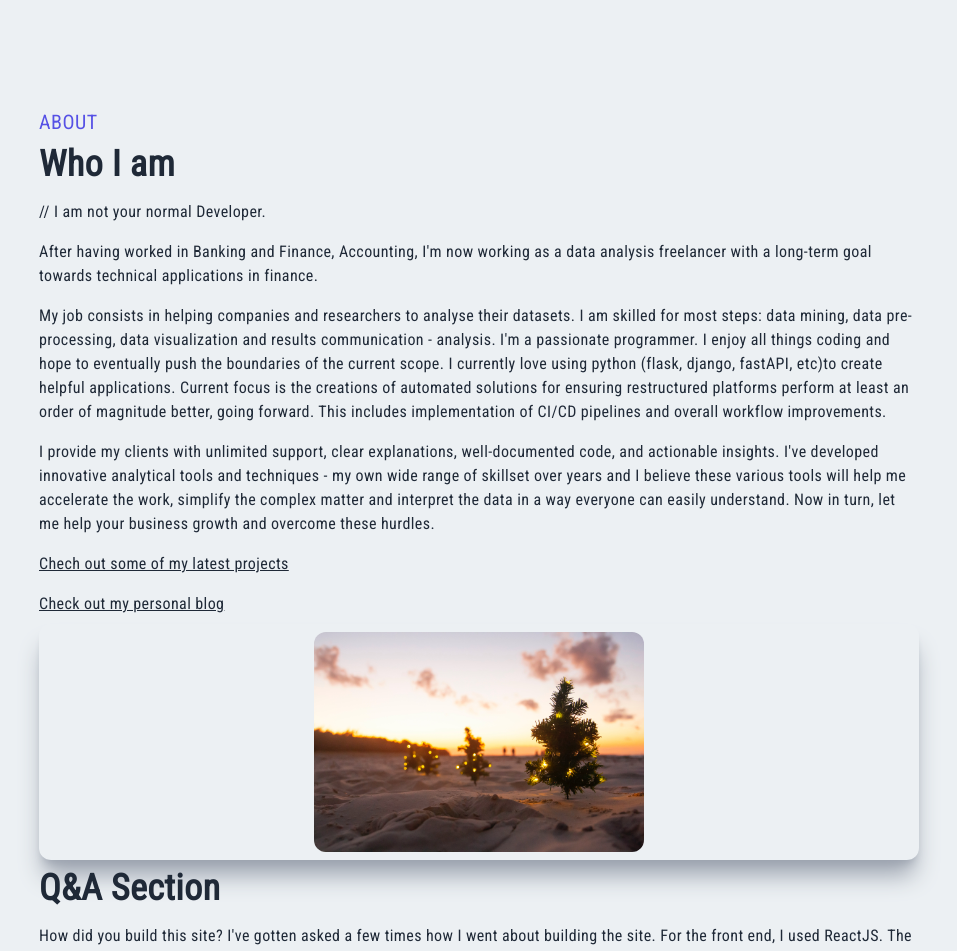
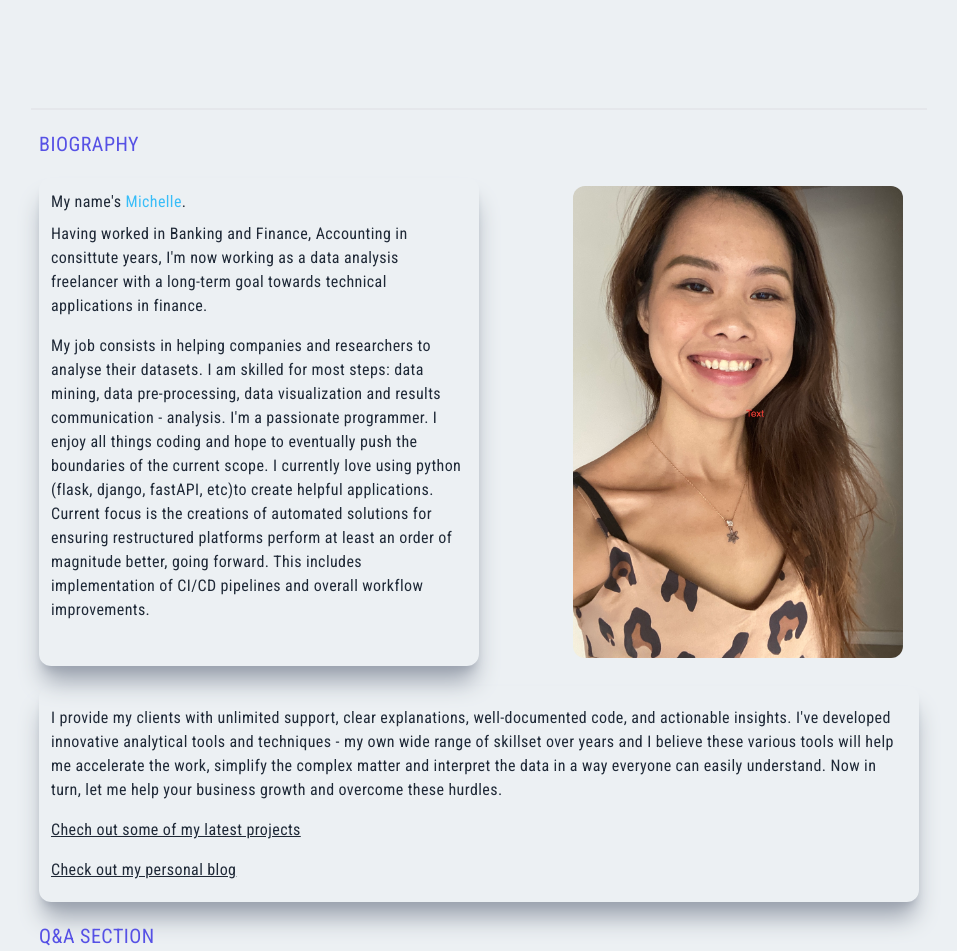
Before and after one commit to Michellehlcn/blog-app-nextjs, a Next.js app: page / in a window 1280 px wide. Shown: the part 700-1651 px from the top of the page, without its empty margins (161-1118 px from the left). Built offline with nearby package versions, Linux system fonts and the light colour scheme; no server answers.

Commit message:
add photo

```diff
--- a/src/components/About.jsx
+++ b/src/components/About.jsx
@@ -3,18 +3,25 @@ import Image from 'next/image';
 
 const About = () => {
     return (
-        <div id='about' className="w-full p-2 flex items-center">
-            <div className="px-2 m-auto gap-8 max-w-4xl exl:max-w-5xl 3xl:max-w-7xl">
+        <div id='about' className="w-full p-2 flex items-center ">
+            <div className="px-2 m-auto gap-8 max-w-4xl exl:max-w-5xl 3xl:max-w-7xl p-5 border-t-2 border-gray-200 dark:border-gray-400/10 ">
+            <p className="uppercase text-xl tracking-wide text-[#5651e5] mb-5">Biography</p>
+                <div className="grid grid-cols-2 mb-5">
+                    <div className="col-start-1 col-span-1 justify-self-start shadow-xl shadow-gray-400 rounded-xl p-3">
 
-                    <p className="uppercase text-xl tracking-wide text-[#5651e5]">About</p>
-                    <h2 className="py-2">Who I am</h2>
-                    <p className="py-2 ">// I am not your normal Developer.</p>
+                        <p>My name's <span className="text-[#38bdf8]">Michelle</span>.</p>
                         <p className="py-2 ">
-                        After having worked in Banking and Finance, Accounting, I'm now working as a data analysis freelancer with a long-term goal towards technical applications in finance.
+                            Having worked in Banking and Finance, Accounting in consittute years, I'm now working as a data analysis freelancer with a long-term goal towards technical applications in finance.
                         </p>
                         <p className="py-2 ">
                             My job consists in helping companies and researchers to analyse their datasets. I am skilled for most steps: data mining, data pre-processing, data visualization and results communication - analysis. I'm a passionate programmer. I enjoy all things coding and hope to eventually push the boundaries of the current scope. I currently love using python (flask, django, fastAPI, etc)to create helpful applications. Current focus is the creations of automated solutions for ensuring restructured platforms perform at least an order of magnitude better, going forward. This includes implementation of CI/CD pipelines and overall workflow improvements.
                         </p>
+                    </div>
+                    <div className="py-2 w-full h-auto m-auto  shadow-gray-400 rounded-xl flex items-center justify-end p-4 hover:scale-105 case-in duration-300">
+                        <Image width="330" height="330" className="rounded-xl" src="/assets/me.jpeg" alt="/" />
+                    </div>
+                </div>
+                <div className="shadow-xl mb-5 shadow-gray-400 rounded-xl p-3">
                 <p className="py-2 ">
                     I provide my clients with unlimited support, clear explanations, well-documented code, and actionable insights. I've developed innovative analytical tools and techniques - my own wide range of skillset over years and I believe these various tools will help me accelerate the work, simplify the complex matter and interpret the data in a way everyone can easily understand. Now in turn, let me help your business growth and overcome these hurdles.
                 </p>
@@ -24,15 +31,12 @@ const About = () => {
                 <p className="py-2 underline cursor-pointer">
                     Check out my personal blog
                 </p>
+        </div>
 
 
-                    <div className="py-2 w-full h-auto m-auto shadow-xl shadow-gray-400 rounded-xl flex items-center justify-center p-4 hover:scale-105 case-in duration-300">
-                        <Image width="330" height="330" className="rounded-xl" src="/assets/pexels-karen-laårk-boshoff-9523768.jpg" alt="/"/>
-                    </div>
 
-                    <h2 className="py-2">
-                        Q&A Section
-                    </h2>
+                <p className="uppercase text-xl tracking-wide text-[#5651e5] mb-5">Q&A Section</p>
+                <div className="shadow-xl mb-5 shadow-gray-400 rounded-xl p-3">
                 <p className="py-2">
                     How did you build this site?
 
@@ -41,9 +45,12 @@ const About = () => {
                 <p className="py-2">
                     How were clients' comments about your services?
 
+
                     I've received really welcomed and nice compliments about my works, and these really gave me great encouragement to continue and improve myself in this field. Here are a few examples:
                 </p>
+                </div>
                 {/* TESTIMONALS */}
+                <p className="uppercase text-xl tracking-wide text-[#5651e5]">What clients said about working with me?</p>
                 <p className="py-2">
                     Why did you choose to work in IT?
 
--- a/src/components/Footer.jsx
+++ b/src/components/Footer.jsx
@@ -139,11 +139,11 @@ const Footer = () => {
                 </section>
 
                 <div class="py-6 mb-6 sm:mb-0 sm:flex ">
-                    <p>Copyright © 2023 Michellehlcn.</p>
+                    <p> All rights reserved © 2023 Michellehlcn.</p>
                     <p class="sm:ml-4 sm:pl-4 sm:border-l sm:border-slate-200 dark:sm:border-slate-200/5">
                         <a class="hover:text-slate-900 dark:hover:text-slate-400" href="/brand">Privacy Policy</a>
                     </p>
-                    <a class="sm:ml-4 sm:pl-4  cursor-pointer sm:border-l sm:border-slate-200 hover:text-slate-900 dark:hover:text-slate-400" href="">Edit this page on GitHub</a>
+                    <a class="sm:ml-4 sm:pl-4  cursor-pointer sm:border-l sm:border-slate-200 hover:text-slate-900 dark:hover:text-slate-400" href=""></a>
                 </div>
             </motion.div>
         </footer>
--- a/src/components/NavBar.jsx
+++ b/src/components/NavBar.jsx
@@ -4,8 +4,12 @@ import Image from 'next/image';
 import Head from 'next/head';
 import Link from 'next/link';
 
-import { AiOutlineClose, AiOutlineMenu, AiOutlineMail } from "react-icons/ai";
-import { FaLinkedinIn, FaGithub, FaTwitter } from "react-icons/fa";
+import { AiOutlineClose, AiOutlineMenu, AiOutlineMail, AiOutlineHome, AiOutlineProject } from "react-icons/ai";
+import { BsPersonBoundingBox } from "react-icons/bs";
+import { BiPhoneCall } from "react-icons/bi";
+import { GiSkills } from "react-icons/gi";
+import { SiBlogger } from "react-icons/si";
+import { FaLinkedinIn, FaGithub, FaTwitter, FaComments } from "react-icons/fa";
 import { BsFillPersonLinesFill } from 'react-icons/bs';
 import { FiMoon, FiSun } from "react-icons/fi";
 import { motion, useAnimation, AnimatePresence } from "framer-motion";
@@ -74,26 +78,25 @@ const NavBar = () => {
                             </ul>
                         </div>
 
-                        <div onClick={handleNav} className="cursor-pointer md:hidden sm:flex z-10 flex sm:items-right">
+                    </div>
+                    <div onClick={handleNav} className="cursor-pointer md:hidden col-start-6 col-span-1 justify-self-end">
                             <AiOutlineMenu size={25} />
-                        </div>
-
                     </div>
-                    <div className="co-start-3 col-span-1 justify-self-end">
+                    <div className="col-start-6 col-span-1 justify-self-end hidden md:flex">
                         {/* DarkMode Container */}
                         <div className="cursor-pointer flex">
                             <motion.div
                                 initial="hidden"
                                 animate="visible"
                                 variants={popUp}
-                                className="cursor-pointer rounded-full z-30 transition active:scale-75"
+                                className="cursor-pointer rounded-full z-30 transition active:scale-75 "
                                 title="Toggle Theme"
                                 onClick={() => changeDarkMode(!isDarkMode)}
                             >
                                 {isDarkMode ? (
-                                    <FiMoon className="h-6 w-6 sm:h-7 sm:w-7 select-none transition active:scale-75" />
+                                    <FiMoon className="h-6 w-6 sm:h-7 sm:w-7  select-none transition active:scale-75" />
                                 ) : (
-                                    <FiSun className="h-6 w-6 sm:h-7 sm:w-7 select-none transition active:scale-75" />
+                                    <FiSun className="h-6 w-6 sm:h-7 sm:w-7  select-none transition active:scale-75" />
                                 )}
                             </motion.div>
                         </div>
@@ -107,7 +110,7 @@ const NavBar = () => {
                         : "fixed left-[-100%] top-0 p-10 ease-in duration-500"}>
                         <div>
                             <div className="flex w-full items-center justify-between">
-                                <Link href="/" ><p className="uppercase cursor-pointer "> michellehlcn</p></Link>
+                                <Link href="/" ><p className="uppercase cursor-pointer text-[#38bdf8] font-extrabold"> michellehlcn</p></Link>
                                 <div onClick={handleNav} className="rounded-full shadow-lg shadow-gray-600 p-3 cursor-pointer">
                                     <AiOutlineClose />
                                 </div>
@@ -119,30 +122,30 @@ const NavBar = () => {
                         </div>
                         <div className="py-4 flex flex-col">
                             <ul className="uppercase">
-                                <Link href="/">
-                                    <li onClick={() => setNav(false)} className="py-4 text-sm">Home</li>
+                            <Link href="/">
+                                <li onClick={() => setNav(false)} className="py-4 text-sm flex gap-3 items-center"><AiOutlineHome/> <span>Home</span></li>
                                 </Link>
-                                <Link href="/#about">
-                                    <li onClick={() => setNav(false)} className="py-4 text-sm">About</li>
+                               <Link href="/#about">
+                                   <li onClick={() => setNav(false)} className="py-4 text-sm flex gap-3 items-center"> <BsPersonBoundingBox /> About</li>
                                 </Link>
-                                <Link href="/#skills">
-                                    <li onClick={() => setNav(false)} className="py-4 text-sm">Skills</li>
+                               <Link href="/#skills">
+                                  <li onClick={() => setNav(false)} className="py-4 text-sm flex gap-3 items-center"> <GiSkills/>Skills</li>
                                 </Link>
                                 <Link href="/#portfolio">
-                                    <li onClick={() => setNav(false)} className="py-4 text-sm">Portfolios</li>
+                                    <li onClick={() => setNav(false)} className="py-4 text-sm flex gap-3 items-center"><AiOutlineProject/>Portfolios</li>
                                 </Link>
-                                <Link href="/#blog">
-                                    <li onClick={() => setNav(false)} className="py-4 text-sm">Blog</li>
+                               <Link href="/#blog">
+                                    <li onClick={() => setNav(false)} className="py-4 text-sm flex gap-3 items-center"> <SiBlogger />Blog</li>
                                 </Link>
                                 <Link href="/">
-                                    <li onClick={() => setNav(false)} className="py-4 text-sm">Testimonals</li>
+                                    <li onClick={() => setNav(false)} className="py-4 text-sm flex gap-3 items-center"><FaComments />Testimonals</li>
                                 </Link>
                                 <Link href="/#contact">
-                                    <li onClick={() => setNav(false)} className="py-4 text-sm">Contact</li>
+                                    <li onClick={() => setNav(false)} className="py-4 text-sm flex gap-3 items-center"><BiPhoneCall/>Contact</li>
                                 </Link>
                             </ul>
                             <div className="pt-40">
-                                <p className="uppercase tracking-wildest text-[#5651e5]">Let's Connect</p>
+                                <p className="uppercase tracking-wildest text-[#38bdf8]">Let's Connect</p>
                                 <div className="flex items-center justify-between my-4 w-full sm:w-[80%]">
                                     <div className="rounded-full shadow-lg shadow-gray-400 p-3 cursor-pointer hover:scale-105 ease-in duration-300">
                                         <FaLinkedinIn />
```
Also changed, not shown: src/pages/VietnamCovid19Dataset.jsx (+12 -11 lines), src/pages/_app.js (+15 -0 lines), public/assets/me.jpeg (added). Lines whose indentation alone changed are shown as unchanged.
